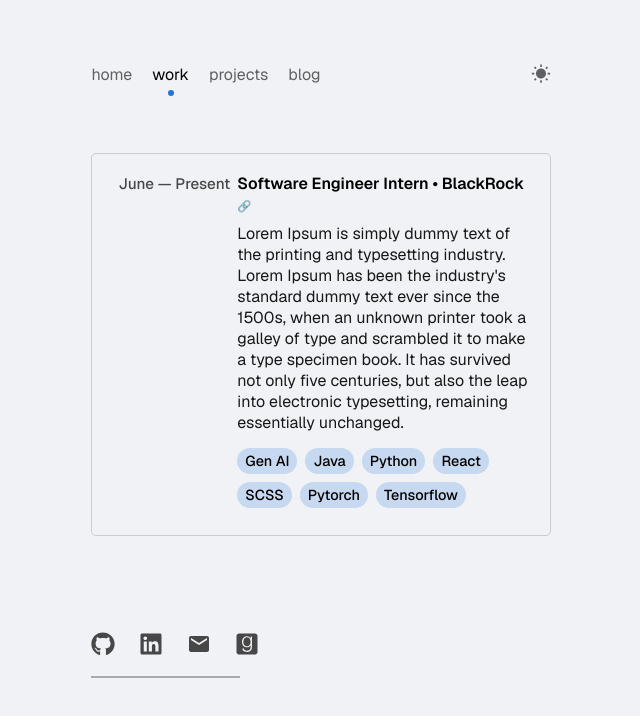
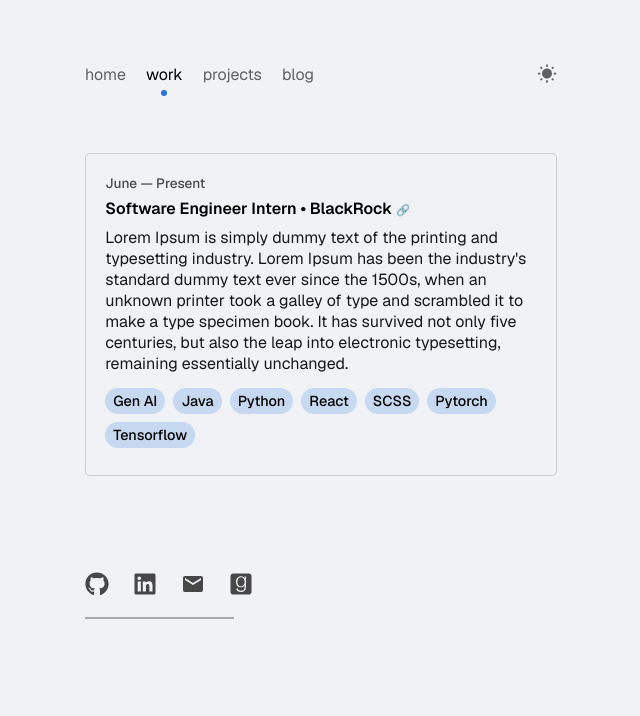
Before and after one commit to alex-lin64/personal-website-v2, a Next.js app: page /work in a window 1280 px wide. Shown: the top 716 px of the page, without its empty margins (319-959 px from the left). Built offline with nearby package versions, Linux system fonts and the light colour scheme.

Commit message:
fixed work, now onto hover animation, resume link

```diff
--- a/components/workUnit/workUnit.module.scss
+++ b/components/workUnit/workUnit.module.scss
@@ -11,8 +11,9 @@
     .date {
       width: 30%;
       display: flex;
-      justify-content: center;
+      justify-content: left;
       padding-top: 0.06rem;
+      margin-right: 2rem;
 
       .dateText {
         font-size: 0.95rem;
@@ -26,7 +27,6 @@
       width: 70%;
       flex-direction: column;
       justify-content: center;
-      max-width: 75%;
 
       .rows {
         .title {
@@ -73,4 +73,25 @@
       }
     }
   }
+
+  @media screen and (max-width: 1450px) {
+    .container {
+      flex-direction: column;
+
+      .date {
+        width: 100%;
+        margin: 0;
+        margin-bottom: 0.35rem;
+
+        .dateText {
+          font-size: 0.85rem;
+        }
+      }
+
+      .body {
+        width: 100%;
+        margin: 0;
+      }
+    }
+  }
 }
--- a/src/app/globals.scss
+++ b/src/app/globals.scss
@@ -81,6 +81,6 @@
 
 @media (min-width: 1024px) {
   :root {
-    --max-width: 39%;
+    --max-width: 40%;
   }
 }
```
